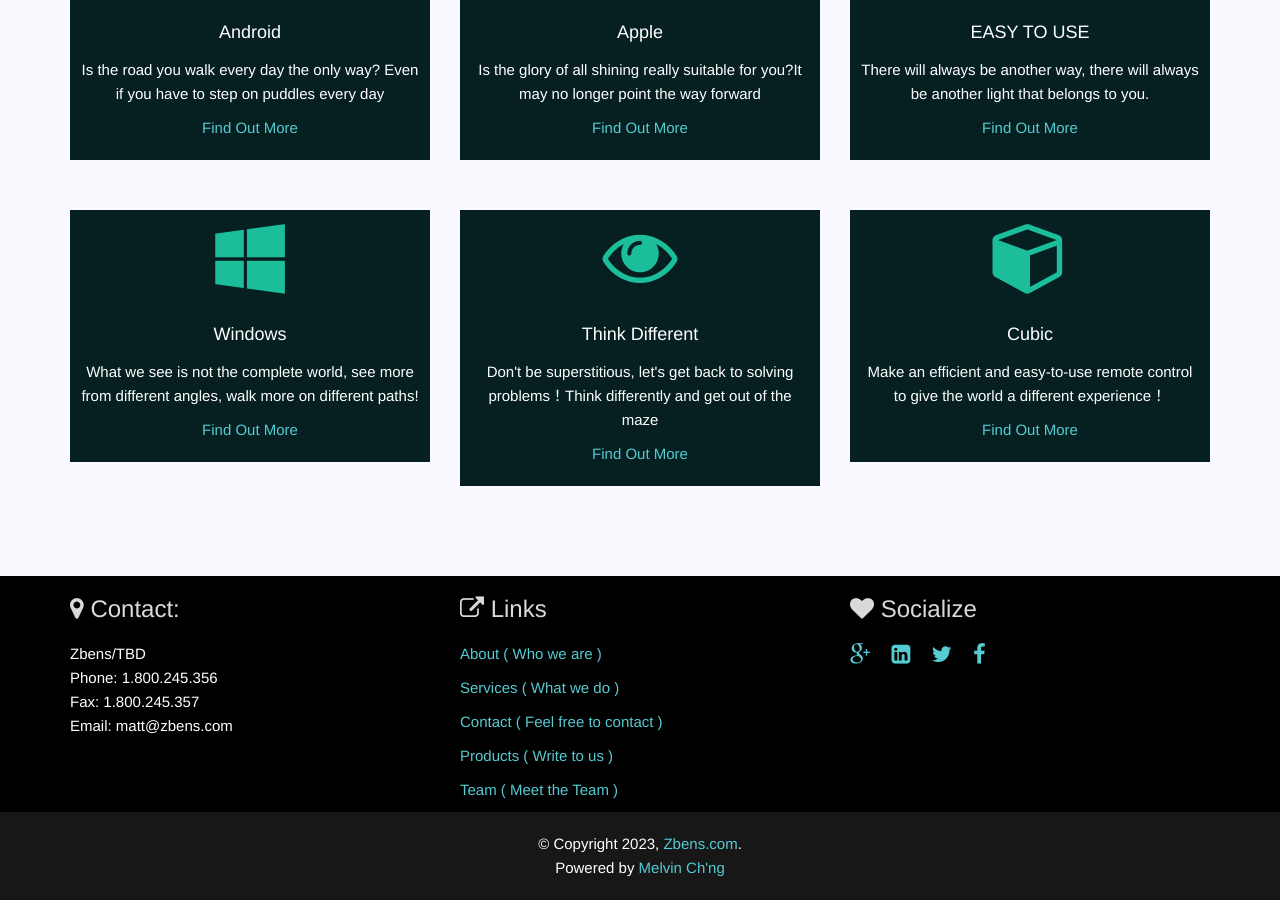
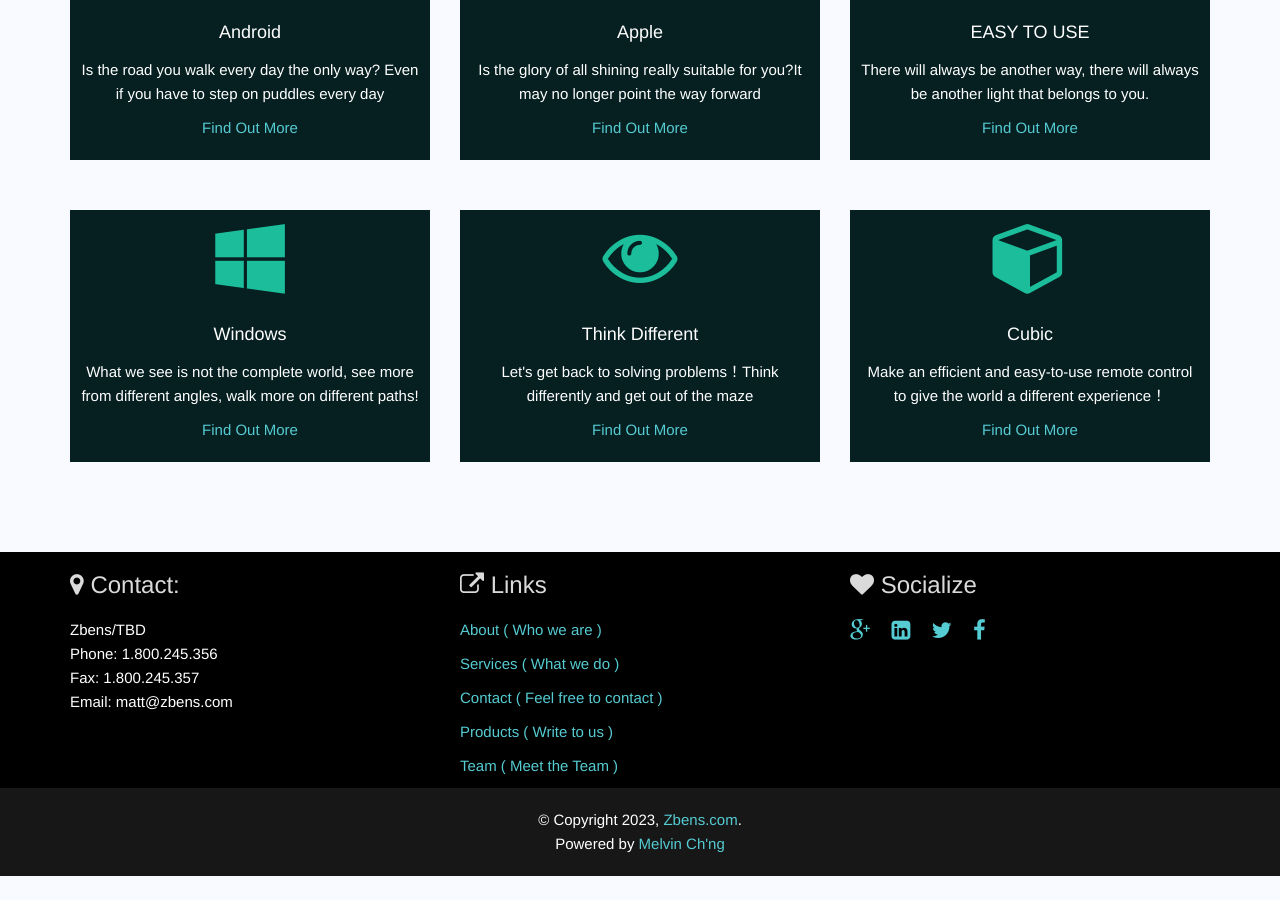
Before and after one commit to taqic/zben.github.io, a Jekyll site: the page built from index.html, in a window 1280 px wide and 900 px high, scrolled down 846 px. Built offline with Jekyll 4.4.1, drawn with Linux system fonts in a browser that asks for light colours; after the commit the page ends 1722 px from its top, so only the background shows below that.

Commit message:
Update home_style.html

```diff
--- a/_layouts/home_style.html
+++ b/_layouts/home_style.html
@@ -122,7 +122,7 @@
                     <div class="services-group wow animated zoomIn" data-wow-offset="40">
                         <p class="services-icon"><i class="fa fa-eye fa-5x"></i></p>
                         <h4 class="services-title">Think Different</h4>
-                        <p class="services-body">Don't be superstitious, let's get back to solving problems！Think differently and get out of the maze</p>
+                        <p class="services-body">Let's get back to solving problems！Think differently and get out of the maze</p>
                         <p class="services-more"><a href="#">Find Out More</a></p>
                     </div>
                 </div>
```
